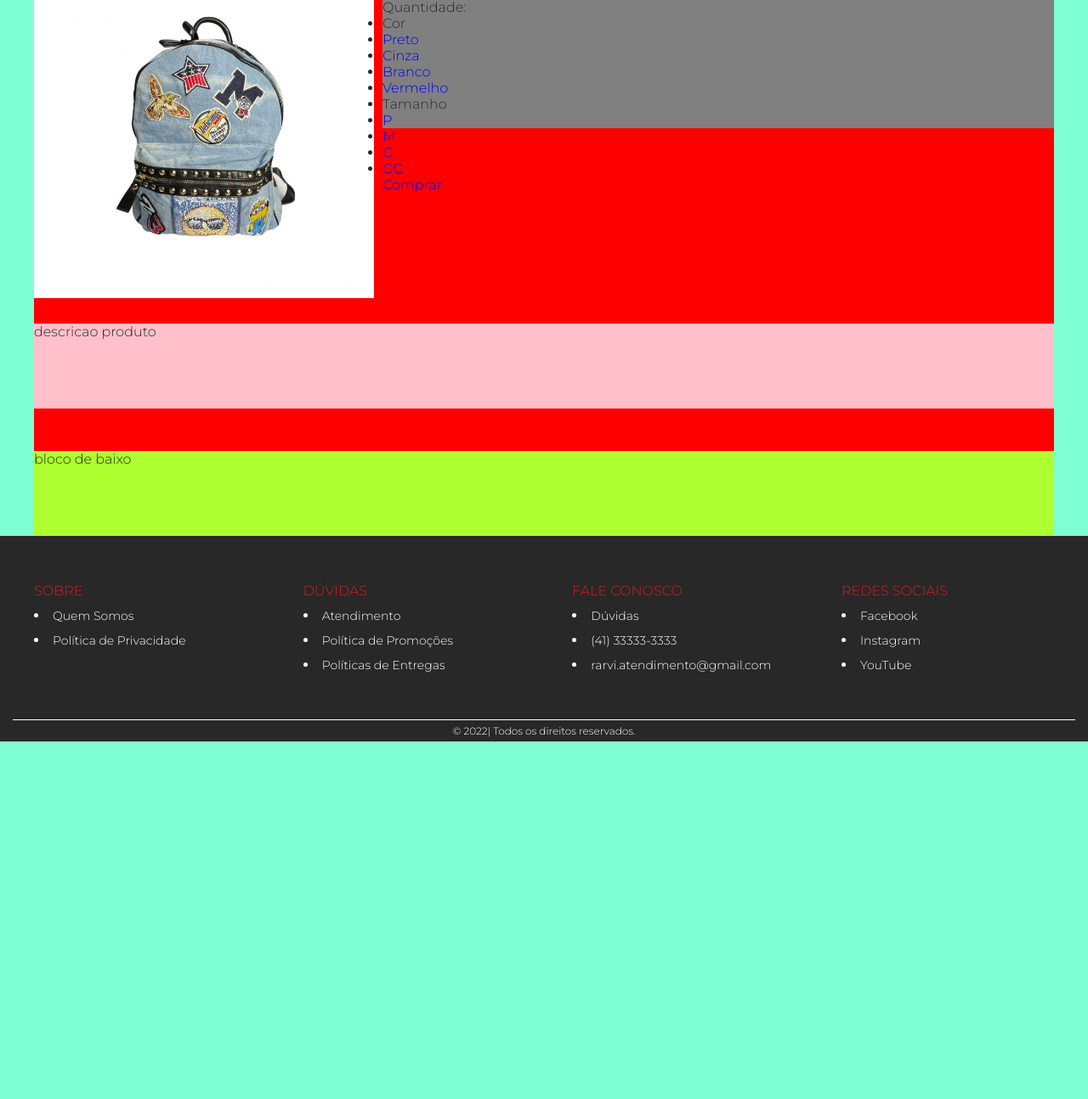
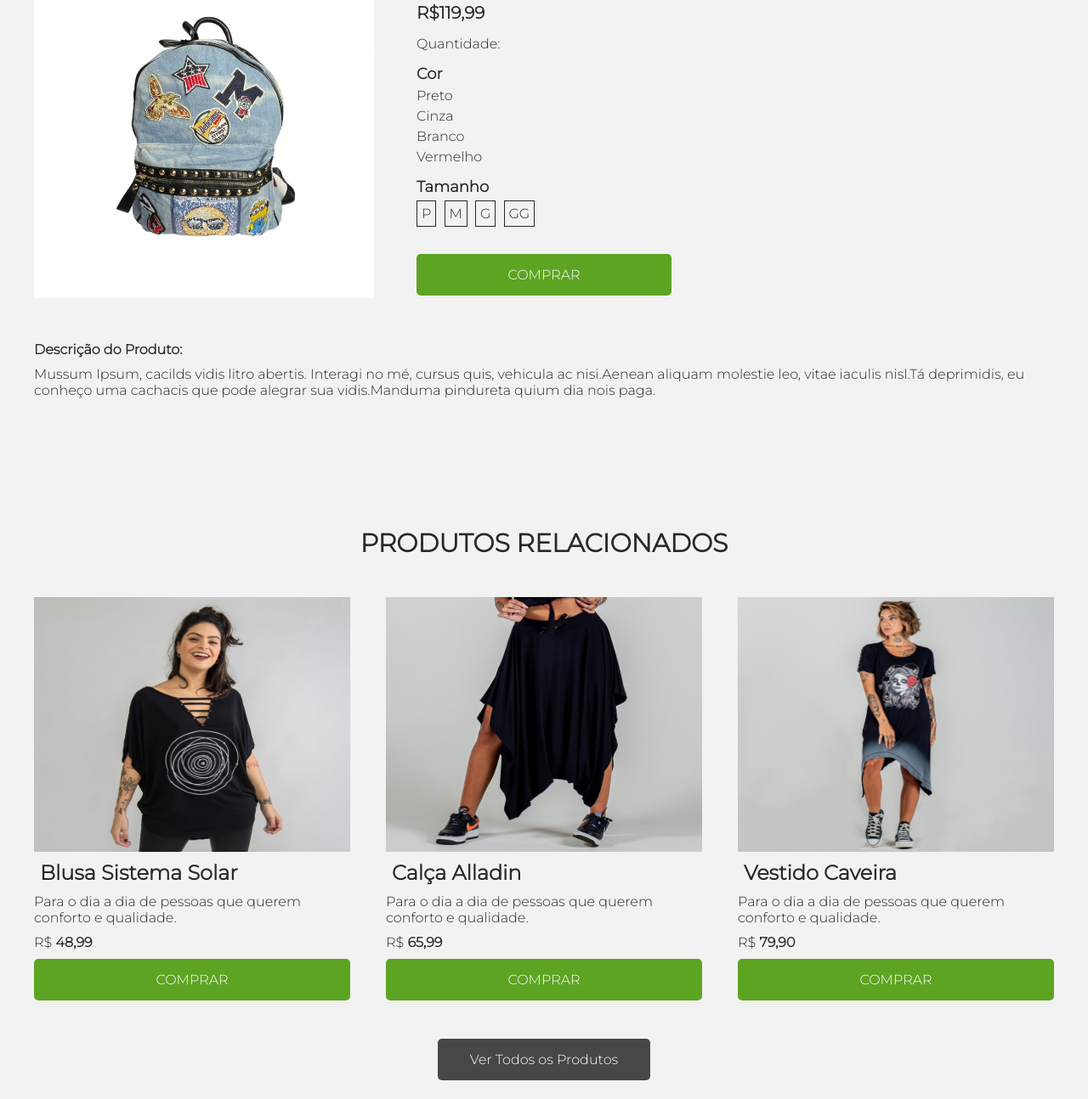
Before and after one commit to patriciafruehwirth/ecommerce-Rarvi-aula, a plain HTML site: page pages/produto.html in a window 1280 px wide. Shown: the part 241-1535 px from the top of the page at 85% size. Before the commit the page ends 1114 px from the top, so only its background shows below. Drawn offline with Linux system fonts and the light colour scheme.

Commit message:
finaliza pagina produto

```diff
--- a/pages/produto.html
+++ b/pages/produto.html
@@ -8,6 +8,7 @@
      <meta name="descripition"
           content="Blusas,vestidos,macacões,calças,saias,casacos e acessórios,por preços incríveis.">
      <link rel="stylesheet" href="../styles/default.css">
+     <link rel="stylesheet" href="../styles/produto-vitrine.css">
      <link rel="stylesheet" href="../styles/produto.css">
 
 
@@ -50,7 +51,7 @@
 
                          <div class="info-nome-produto">
                               <h2>Mochila Rock</h2>
-                              <P>R$119,99</P>
+                              <p>R$119,99</p>
                               <div class="quantidade-produto">
                                    Quantidade:
                               </div>
@@ -63,7 +64,7 @@
                                         <li><a href="#">Vermelho</a></li>
                                    </ul>
                               </nav>
-                              <nav class="filtro-itens">
+                              <nav class="filtro-itens filtro-tamanhos">
                                    <ul>
                                         <li>Tamanho</li>
                                         <li><a href="#">P</a></li>
@@ -77,18 +78,59 @@
                          </div>
 
                          <div class="bloco-meio">
-                              descricao produto
+                              <h4>Descrição do Produto:</h4>
+                              <p>Mussum Ipsum, cacilds vidis litro abertis. Interagi no mé, cursus quis, vehicula ac nisi.Aenean aliquam molestie leo, vitae iaculis nisl.Tá deprimidis, eu conheço uma cachacis que pode alegrar sua vidis.Manduma pindureta quium dia nois paga.</p>
                          </div>
                     </div>
 
+          </section>
+          <div class="destaques">
+               <div class="conteudo">
+                    <h3 class="titulo-secao">Produtos Relacionados</h3>
+                    <div class="envolve-cards">
 
+                         <div class="card">
+                              <div class="product-image" id="img-1">
+                                   <img src="/img/blusas/02232-blusa-sistema-solar-060820-409a1b.jpeg" alt="">
+                              </div>
+                              <h3>Blusa Sistema Solar</h3>
+                              <p>Para o dia a dia de pessoas que querem conforto e qualidade.</p>
+                              <p>
+                                   R$
+                                   <span class="bold">48,99</span>
+                              </p>
+                              <a href="#" class="btn">Comprar</a>
+                         </div>
 
-                    <div class="bloco-baixo">
-                         bloco de baixo
+                         <div class="card">
+                              <div class="product-image" id="img-2">
+                                   <img src="/img/calcas/01014-calca-black-aladim-271021-cca9fb.jpeg" alt="">
+                              </div>
+                              <h3>Calça Alladin</h3>
+                              <p>Para o dia a dia de pessoas que querem conforto e qualidade.</p>
+                              <p>
+                                   R$
+                                   <span class="bold">65,99</span>
+                              </p>
+                              <a href="#" class="btn">Comprar</a>
+                         </div>
+
+                         <div class="card">
+                              <div class="product-image" id="img-3">
+                                   <img src="/img/vestidos/03013-vestido-caveira-catrina-271021-7c5cd1.jpeg" alt="">
+                              </div>
+                              <h3>Vestido Caveira</h3>
+                              <p>Para o dia a dia de pessoas que querem conforto e qualidade.</p>
+                              <p>
+                                   R$
+                                   <span class="bold">79,90</span>
+                              </p>
+                              <a href="#" class="btn">Comprar</a>
+                         </div>
                     </div>
-
-          </section>
-
+                    <a href="#" class="btn-secao">Ver Todos os Produtos</a>
+               </div>
+          </div>
      </main>
      <footer>
           <div class="rodape">
--- a/styles/produto.css
+++ b/styles/produto.css
@@ -1,9 +1,4 @@
-body {
-    background-color: aquamarine;
-}
-
 .info-produto {
-    background: red;
     height: 600px;
     display: flex;
     flex-wrap: wrap;
@@ -21,39 +16,72 @@ body {
 }
 
 .info-nome-produto {
-    background: grey;
-    height: 200px;
     width: 790px;
+    padding-left: 40px;
 }
 
 .info-nome-produto h2{
-
+    font-size: 30px;
+    margin-bottom: 15px;
 }
 
 .info-nome-produto p{
-
+    font-size: 20px;
+    font-weight: 900;
 }
 
 .quantidade-produto{
-
+    margin: 15px 0;
 }
 
 .filtro-itens{
+    margin: 15px 0;
+}
+
+.filtro-itens ul {
+    list-style-type: none;
+}
+
+.filtro-itens ul li:first-child {
+    color: #282828;
+    font-size: 18px;
+    font-weight: 600;
+}
+.filtro-itens ul li a {
+    display: block;
+    color: #282828;
+    margin: 5px 0;
+}
+.filtro-itens.filtro-tamanhos ul li:not(:first-child) {
+    display: inline-block;
+    border: 1px solid #282828;
+    margin: 5px 5px 5px 0;
+}
+.filtro-itens.filtro-tamanhos ul li a {
+    padding: 5px 5px;
+    margin: 0;
+}
+.btn-comprar{
+    background: #5da423;
+    color: #fff;
+    padding: 15px 15px;
+    border-radius: 5px 5px;
+    text-transform: uppercase;
+    width: 300px;
+    display: block;
+    text-align: center;
+    margin-top: 27px;
 
 }
-
-.btn-comprar{
-
+.btn-comprar:hover {
+    transition: 1s;
+    background: #4a831c;
 }
 
 .bloco-meio {
-    background: pink;
-    height: 100px;
     width: 100%;
 
 }
-
-.bloco-baixo {
-    background: greenyellow;
-    height: 100px;
+.bloco-meio h4 {
+    margin: 10px 0;
 }
```
